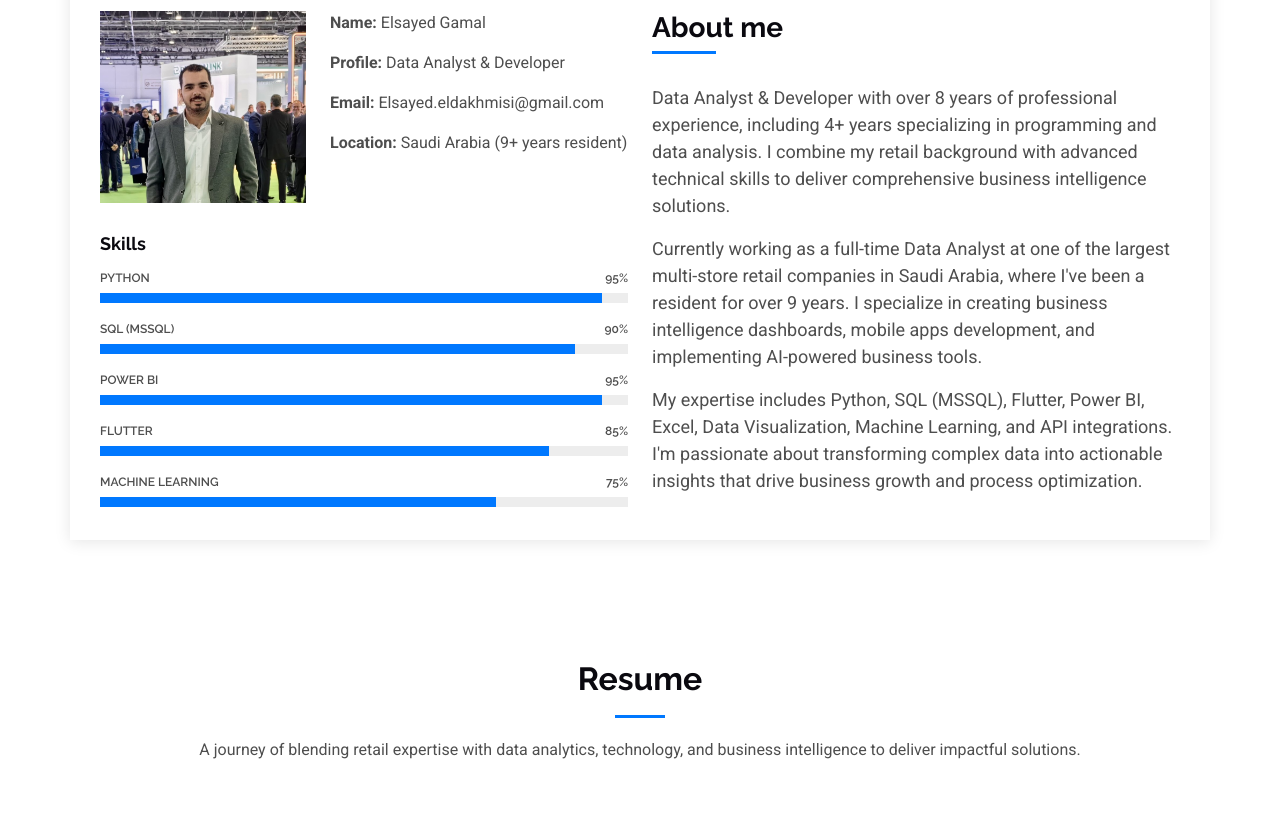
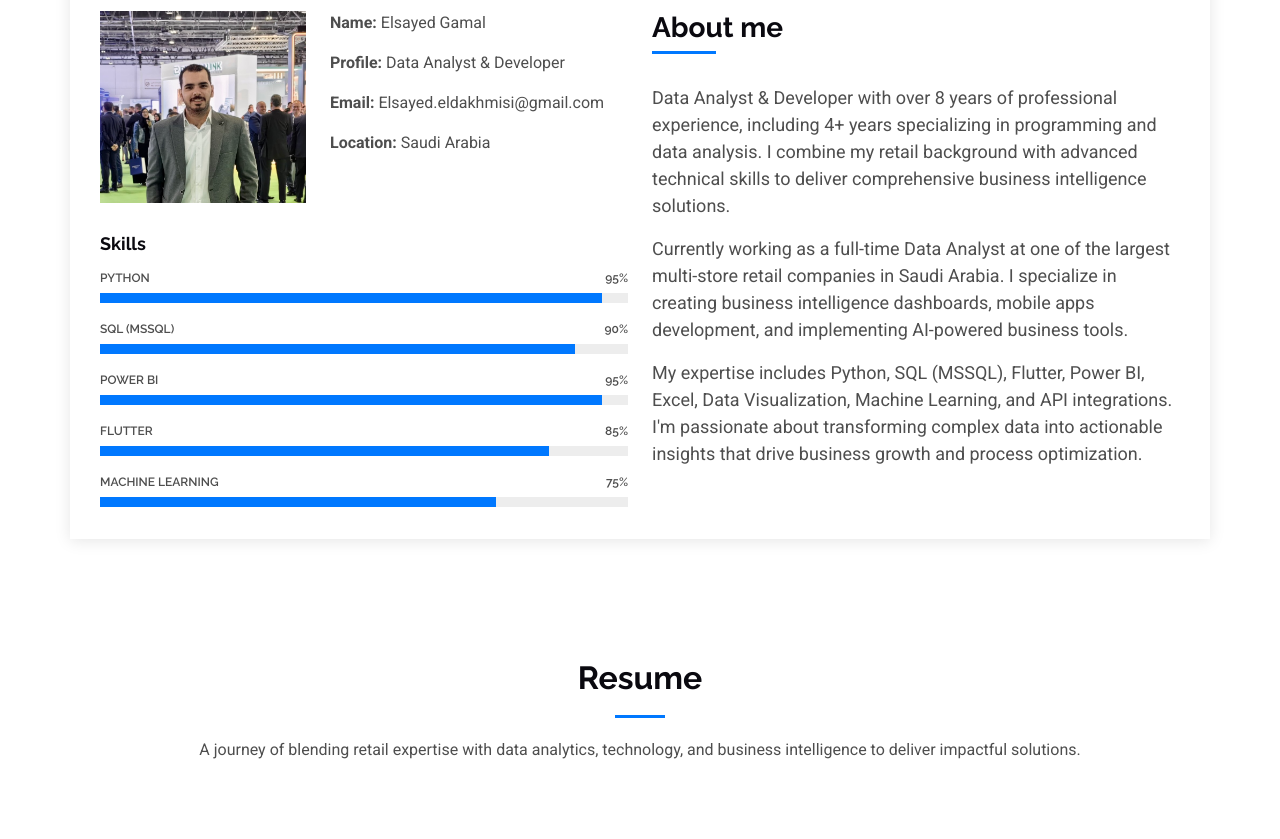
Before and after one commit to Eldakhmisi/my-landing, a plain HTML site: page index.html in a window 1280 px wide. Shown: the part 880-1719 px from the top of the page. Drawn offline with Linux system fonts and the light colour scheme.

Commit message:
edited commit2

```diff
--- a/index.html
+++ b/index.html
@@ -109,7 +109,7 @@
                 <p><strong>Name: </strong> <span>Elsayed Gamal</span></p>
                 <p><strong>Profile: </strong> <span>Data Analyst & Developer</span></p>
                 <p><strong>Email: </strong> <span>Elsayed.eldakhmisi@gmail.com</span></p>
-                <p><strong>Location: </strong> <span>Saudi Arabia (9+ years resident)</span></p>
+                <p><strong>Location: </strong> <span>Saudi Arabia</span></p>
               </div>
             </div>
 
@@ -162,7 +162,7 @@
                 Data Analyst & Developer with over 8 years of professional experience, including 4+ years specializing in programming and data analysis. I combine my retail background with advanced technical skills to deliver comprehensive business intelligence solutions.
               </p>
               <p>
-                Currently working as a full-time Data Analyst at one of the largest multi-store retail companies in Saudi Arabia, where I've been a resident for over 9 years. I specialize in creating business intelligence dashboards, mobile apps development, and implementing AI-powered business tools.
+                Currently working as a full-time Data Analyst at one of the largest multi-store retail companies in Saudi Arabia. I specialize in creating business intelligence dashboards, mobile apps development, and implementing AI-powered business tools.
               </p>
               <p>
                 My expertise includes Python, SQL (MSSQL), Flutter, Power BI, Excel, Data Visualization, Machine Learning, and API integrations. I'm passionate about transforming complex data into actionable insights that drive business growth and process optimization.
```
